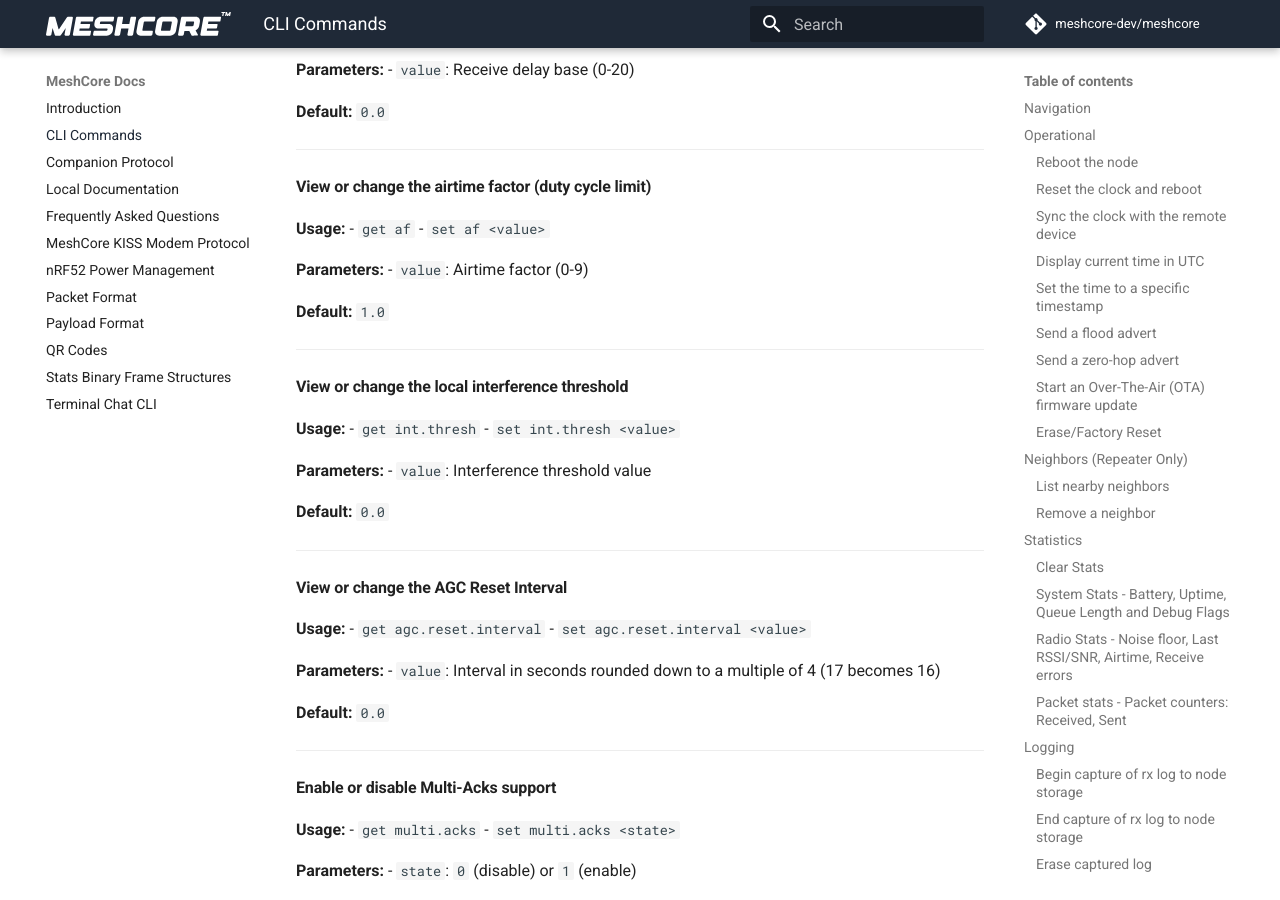
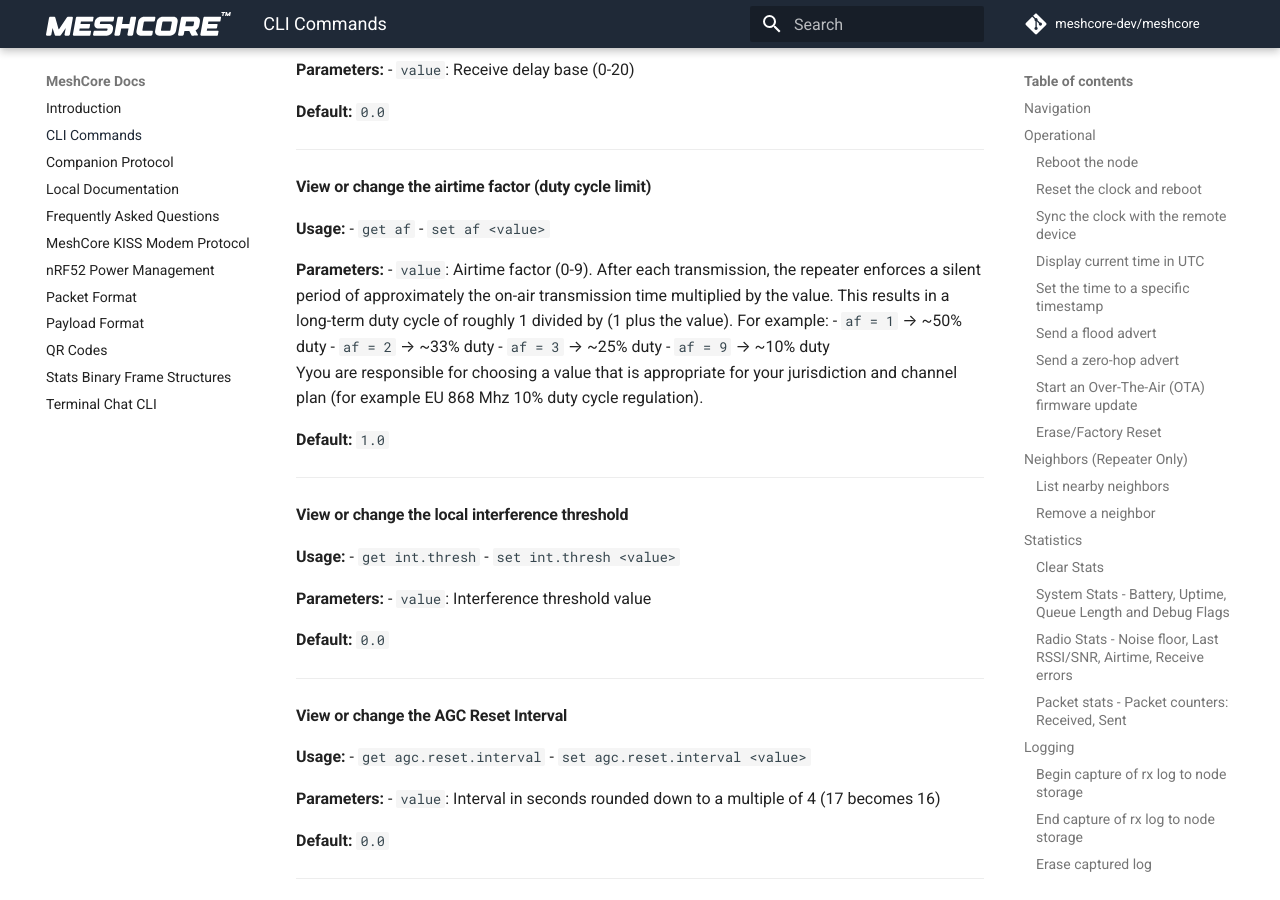
Before and after one commit to JacekVV/MeshCore-Hydra, an MkDocs documentation site: the page built from docs/cli_commands.md, in a window 1280 px wide and 900 px high, scrolled down 9943 px. Built offline with MkDocs 1.6.1 and Material for MkDocs 9.7.7, drawn with Linux system fonts in a browser that asks for light colours; comment, search, counter and statistics services are not loaded.

Commit message:
Airtime (af) documentation update

```diff
--- a/docs/cli_commands.md
+++ b/docs/cli_commands.md
@@ -483,7 +483,12 @@ This document provides an overview of CLI commands that can be sent to MeshCore
 - `set af <value>`
 
 **Parameters:**
-- `value`: Airtime factor (0-9)
+- `value`: Airtime factor (0-9). After each transmission, the repeater enforces a silent period of approximately the on-air transmission time multiplied by the value. This results in a long-term duty cycle of roughly 1 divided by (1 plus the value). For example:
+  - `af = 1` → ~50% duty
+  - `af = 2` → ~33% duty
+  - `af = 3` → ~25% duty
+  - `af = 9` → ~10% duty
+  Yyou are responsible for choosing a value that is appropriate for your jurisdiction and channel plan (for example EU 868 Mhz 10% duty cycle regulation).
 
 **Default:** `1.0`
 
```
